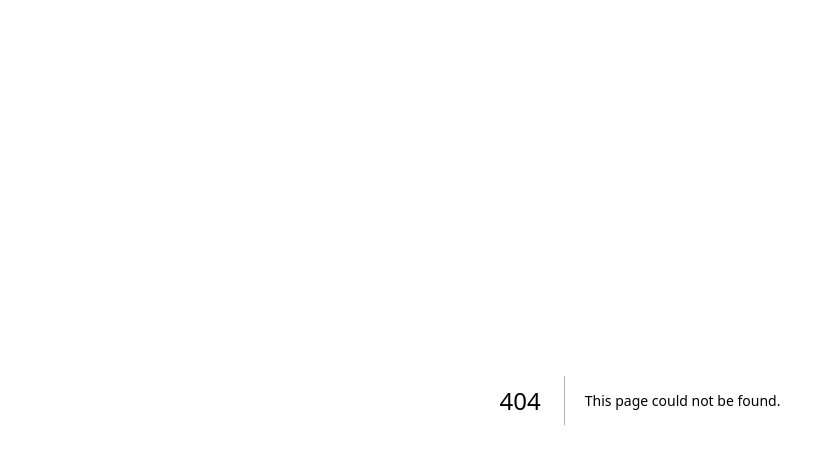
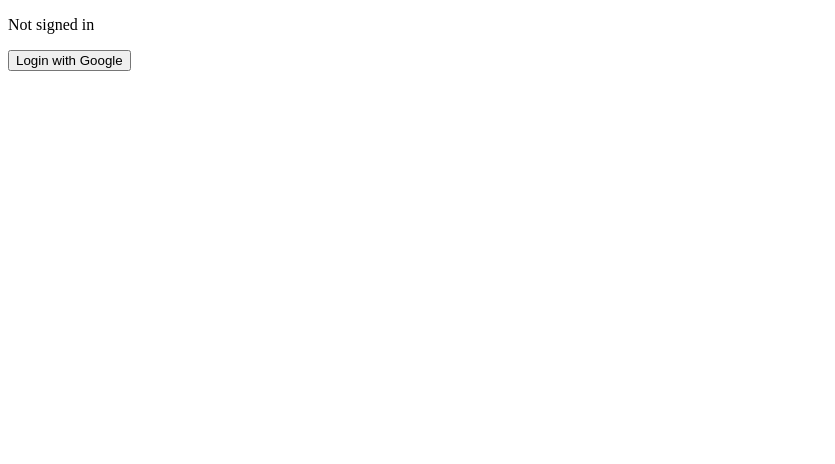
Before and after one commit to ndorrh/smallmarket, a Next.js app: page /products in a window 1280 px wide. Before the commit this address had no page. Shown: the top 464 px of the page, without its empty margins (0-835 px from the left). Built offline with nearby package versions, Linux system fonts and the light colour scheme; no server answers.

Commit message:
Add product component

```diff
--- /dev/null
+++ b/pages/products.js
@@ -0,0 +1,9 @@
+import Layout from "@/components/Layout";
+
+export default function Products() {
+      return (
+          <Layout>
+            fine me in products
+          </Layout>
+      )
+  }
```
